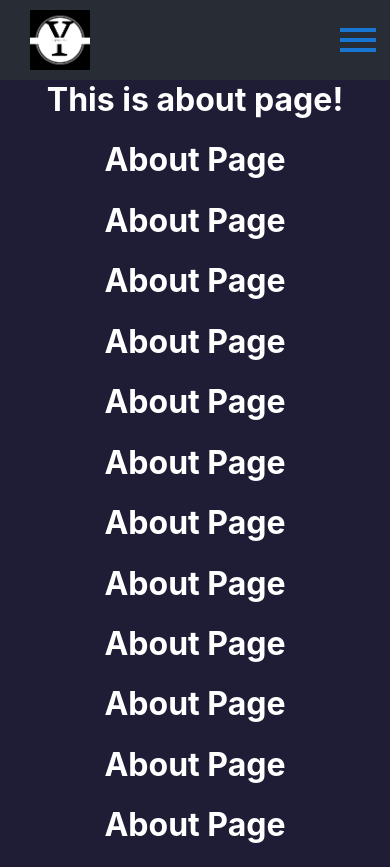
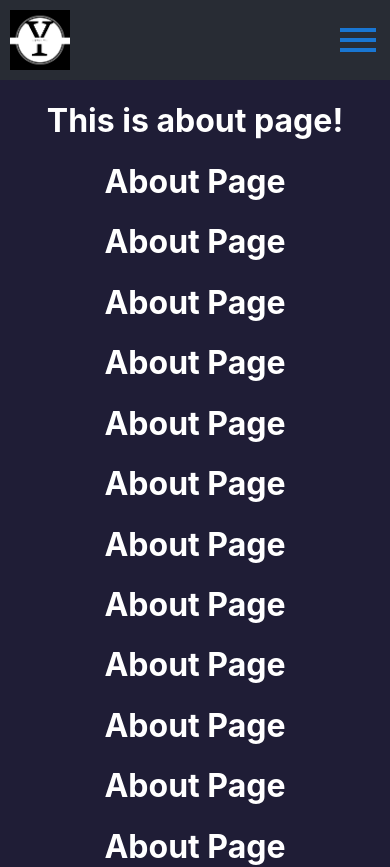
Before and after one commit to KYu-2468/Kevin-portfolio, a React (Create React App) app: page / in a window 390 px wide. Shown: the top 867 px of the page. Built offline with nearby package versions, Linux system fonts and the light colour scheme.

Commit message:
Update navbar styling - increase padding between sections

```diff
--- a/src/App.css
+++ b/src/App.css
@@ -81,7 +81,6 @@ body {
   .navbar img {
     width: 60px;
     height: auto;
-    margin-left: 20px;
   }
   .menu {
     display: flex;
@@ -90,7 +89,7 @@ body {
   .navbar svg {
     transform: scale(2);
   }
-  #about {
-    margin-top: 80px;
+  .section {
+    padding-top: 80px;
   }
 }
--- a/src/pages/About.js
+++ b/src/pages/About.js
@@ -1,7 +1,7 @@
 import React from "react";
 
 const About = () => (
-  <div id="about">
+  <div id="about" className="section">
     <h1>This is about page!</h1>
     <h1>About Page</h1>
     <h1>About Page</h1>
--- a/src/pages/Education.js
+++ b/src/pages/Education.js
@@ -1,7 +1,7 @@
 import React from "react";
 
 const Education = () => (
-  <div id="education">
+  <div id="education" className="section">
     <h1>Education Page</h1>
     <h1>Education Page</h1>
     <h1>Education Page</h1>
--- a/src/pages/Projects.js
+++ b/src/pages/Projects.js
@@ -1,7 +1,7 @@
 import React from "react";
 
 const Projects = () => (
-  <div id="projects">
+  <div id="projects" className="section">
     <h1>Projects Page</h1>
     <h1>Projects Page</h1>
     <h1>Projects Page</h1>
--- a/src/pages/Work.js
+++ b/src/pages/Work.js
@@ -1,7 +1,7 @@
 import React from "react";
 
 const Work = () => (
-  <div id="work">
+  <div id="work" className="section">
     <h1>Work Page</h1>
     <h1>Work Page</h1>
     <h1>Work Page</h1>
```
